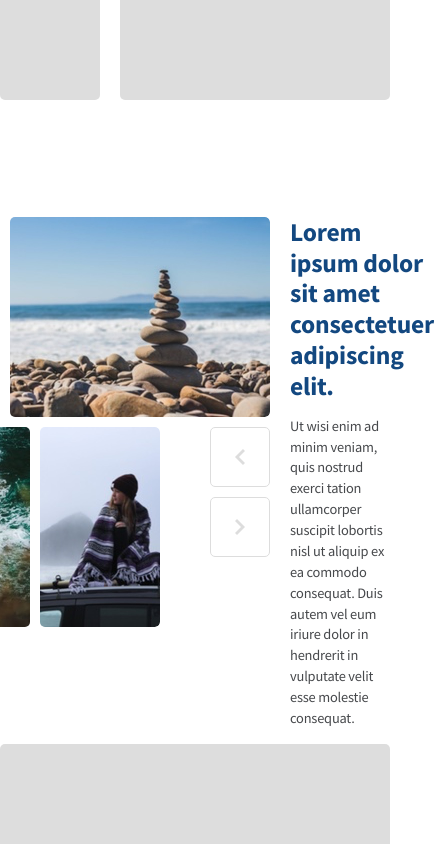
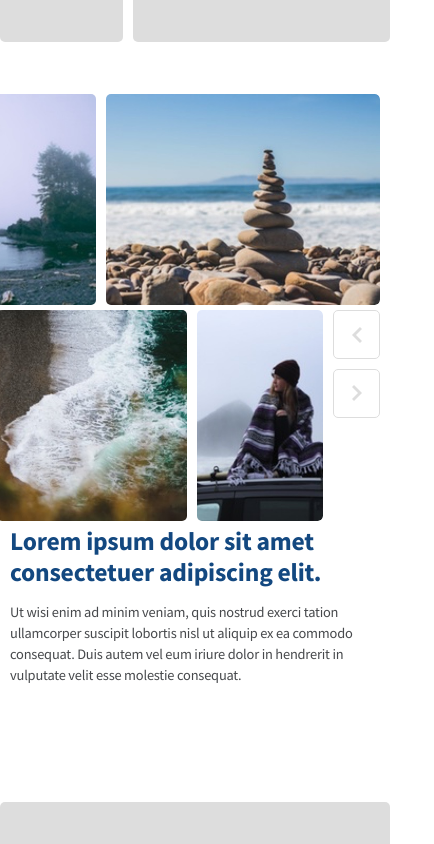
Before and after one commit to mevdenic/Factory_Assignment, a plain HTML site: page index.html in a window 390 px wide. Shown: the whole page, 434 px wide, since content can reach past the window. Drawn offline with nearby package versions, Linux system fonts and the light colour scheme.

Commit message:
Add files via upload

```diff
--- a/style/_general.scss
+++ b/style/_general.scss
@@ -24,11 +24,13 @@ body{
     overflow-x:hidden;
     border-radius: $borderRad;
     align-self: flex-end;
+    height: 100%;
     .top-row{
         display: flex;
         gap: 10px;
         position: relative;
         max-width: 1230px;
+        height: 100%;
     }
 }
 
@@ -38,11 +40,13 @@ body{
     direction: rtl;
     overflow-x:hidden;
     border-radius: $borderRad;
+    height: 100%;
     .bottom-row{
         display: flex;
         gap: 10px;
         position: relative;
         max-width: 1080px;
+        height: 100%;
     }
 }
 
--- a/style/_images.scss
+++ b/style/_images.scss
@@ -1,6 +1,7 @@
 .row{
+
     img{
         border-radius: $borderRad;
-        max-height: 200px;
+        max-height: 100%;
     }
 }
--- a/style/_media.scss
+++ b/style/_media.scss
@@ -5,7 +5,41 @@
     p{
         font-size: 1rem;
     }
+    .slider-wrapper{
+        position: relative;
+        grid-template-rows: 5% 5% 30% 30% auto 5%;
+        column-gap: 10px;
+        row-gap: 5px;
+    }
+    .top-container{
+        margin-right: 10px;
+        grid-column: 13 / 1;
+        grid-row: 3 / 4;
+    }
+
+    .bottom-container{
+        grid-column: 13 / 3;
+        grid-row: 4 / 5;
+    }
+    .button-container{
+        margin-right: 10px;
+        grid-column: 3 / 1;
+        grid-row: 4 / 5;
+        max-width: inherit;
+        .buttons{
+            width: 100%;
+            height: 0;
+            padding-bottom: 100%;
+        }
+    }
+    .text-container{
+        margin: 0 10px;
+        grid-column: 13 / 1;
+        grid-row: 5 / 6;
+    }
+
 }
+
 
 @media only screen and (max-width: 600px){
     h1{
@@ -14,4 +48,38 @@
     p{
         font-size: 0.9rem;
     }
+    .slider-wrapper{
+        position: relative;
+        grid-template-rows: 5% 5% 25% 25% auto 5%;
+        column-gap: 10px;
+        row-gap: 5px;
+    }
+    .top-container{
+        margin-right: 10px;
+        grid-column: 13 / 1;
+        grid-row: 3 / 4;
+    }
+
+    .bottom-container{
+        grid-column: 13 / 3;
+        grid-row: 4 / 5;
+    }
+    .button-container{
+        margin-right: 10px;
+        grid-column: 3 / 1;
+        grid-row: 4 / 5;
+        max-width: inherit;
+        max-height: 100px;
+        .buttons{
+            width: 100%;
+            height: 0;
+            padding-bottom: 100%;
+        }
+    }
+    .text-container{
+        margin: 0 10px;
+        grid-column: 13 / 1;
+        grid-row: 5 / 6;
+    }
+
 }
```
Also changed, not shown: style/index.css, 1 other file.
